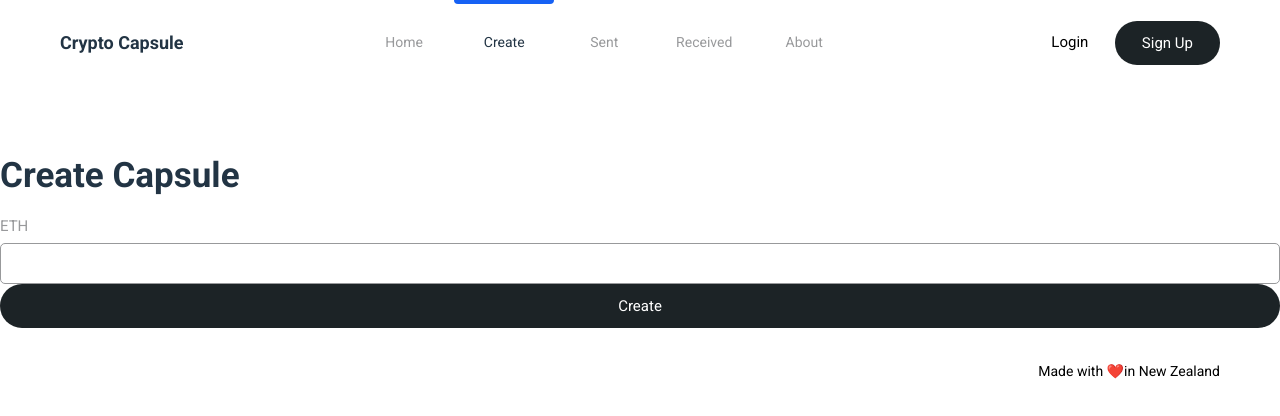
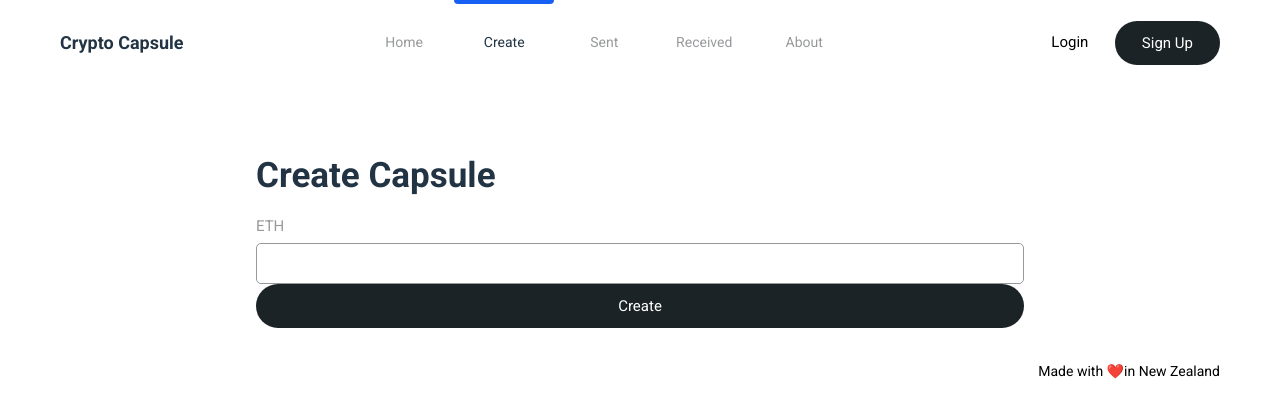
Before and after one commit to chase-manning/crypto-capsule, a React (Create React App) app in the folder client/: page /create in a window 1280 px wide. Shown: the top 416 px of the page. Built offline with nearby package versions, Linux system fonts and the light colour scheme.

Commit message:
:lipstick: center align create page content

```diff
--- a/client/src/components/CreatePage.tsx
+++ b/client/src/components/CreatePage.tsx
@@ -9,6 +9,13 @@ import TextInput from "./TextInput";
 
 const StyledCreatePage = styled.div`
   height: 100vh;
+  display: flex;
+  flex-direction: column;
+  align-items: center;
+`;
+
+const Content = styled.div`
+  width: 60%;
   display: flex;
   flex-direction: column;
 `;
@@ -25,6 +32,7 @@ const CreatePage = () => {
   return (
     <StyledCreatePage>
       <Header />
+      <Content>
         <Title>Create Capsule</Title>
         <TextInput label="ETH" />
         <Button
@@ -38,6 +46,7 @@ const CreatePage = () => {
         >
           Create
         </Button>
+      </Content>
       <Footer />
     </StyledCreatePage>
   );
```
Lines whose indentation alone changed are shown as unchanged.
